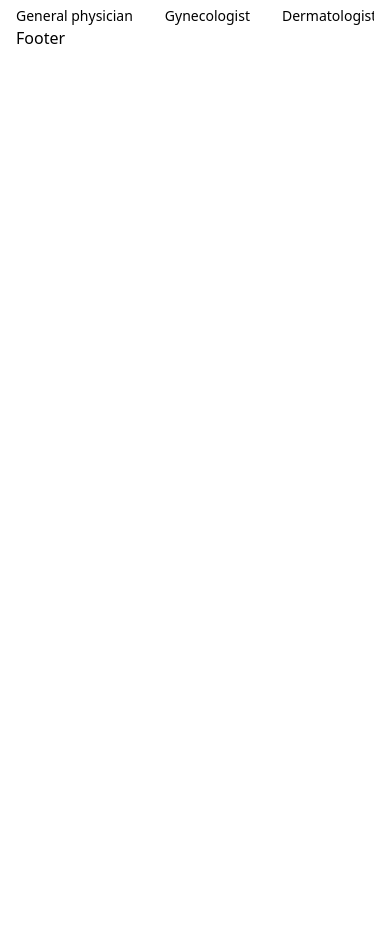
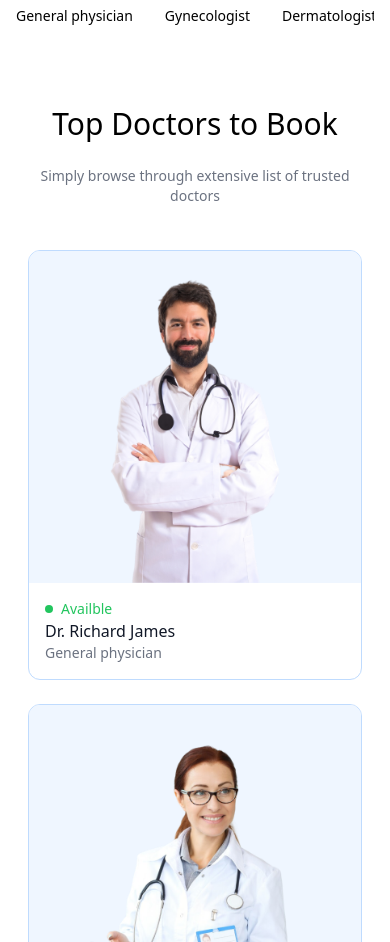
Before and after one commit to AwaisAhmad211/Prescripto, a React (Vite) app in the folder client/: page / in a window 390 px wide. Shown: the part 1058-2000 px from the top of the page. Before the commit the page ends 1108 px from the top, so only its background shows below. Built offline with nearby package versions, Linux system fonts and the light colour scheme.

Commit message:
Top Doctors Section Completed

```diff
--- a/client/index.html
+++ b/client/index.html
@@ -1,5 +1,5 @@
 <!doctype html>
-<html lang="en">
+<html lang="en" class="scroll-smooth">
   <head>
     <meta charset="UTF-8" />
     <link rel="icon" type="image/svg+xml" href="/favicon.png" />
--- a/client/src/App.jsx
+++ b/client/src/App.jsx
@@ -21,9 +21,10 @@ function App() {
         <Route path="/" element={<Home />}></Route>
         <Route path="/contact" element={<Contact/>}></Route>
         <Route path="/doctors" element={<Doctors />}></Route>
+        <Route path="/doctors/:speciality" element={<Doctors />}></Route>
         <Route path="/about" element={<About />}></Route>
         <Route path="/login" element={<Login />}></Route>
-        <Route path="/appointment" element={<Appointment/>}></Route>
+        <Route path="/appointment/:docId" element={<Appointment/>}></Route>
         <Route path="/my-profile" element={<MyProfile/>}></Route>
         <Route path="/my-appointments" element={<MyAppointments/>}></Route>
       </Routes>
--- /dev/null
+++ b/client/src/components/TopDoctors.jsx
@@ -0,0 +1,33 @@
+import React, { useContext } from 'react'
+import { useNavigate } from 'react-router-dom'
+import { AppContext } from '../context/AppContext';
+
+const TopDoctors = () => {
+    const naviagate = useNavigate();
+    const {doctors} = useContext(AppContext)
+  return (
+    <div className='flex flex-col items-center mt-20 gap-6'>
+       <h1 className='text-3xl font-medium'>Top Doctors to Book</h1>
+       <p className='w-88 text-center text-gray-500 text-sm'>Simply browse through extensive list of trusted doctors</p>
+       <div className='w-full grid grid-cols-auto gap-4 pt-5 gap-y-6 px-3 sm:px-0'>
+        {
+            doctors.slice(0,10).map((item,index) => (
+                <div onClick={()=> naviagate(`/appointment/${item._id}`)} className='border border-blue-200 rounded-xl overflow-hidden cursor-pointer hover:translate-y-[-10px] transition-all duration-500' key={index}>
+                    <img className='bg-blue-50' src={item.image} alt="" />
+                    <div className='p-4'>
+                        <div className='flex items-center gap-2 text-sm text-green-500'>
+                            <p className='size-2 rounded-full bg-green-500'></p><p>Availble</p>
+                        </div>
+                        <p className='font-medium text-gray-900'>{item.name}</p>
+                        <p className='text-sm text-gray-500'>{item.speciality}</p>
+                    </div>
+                </div>
+            ))
+        }
+       </div>
+       <button onClick={() =>{ naviagate("/doctors");scrollTo(0,0)}} className='bg-blue-600 text-white text-sm font-medium px-12 py-3 rounded-full mt-10 hover:bg-blue-500 transition-all duration-300'>More</button>
+    </div>
+  )
+}
+
+export default TopDoctors
--- /dev/null
+++ b/client/src/context/AppContext.jsx
@@ -0,0 +1,19 @@
+import { createContext } from "react";
+import { doctors } from "../assets/assets";
+
+export const AppContext = createContext() ;
+
+const AppContextProvider = (props) => {
+
+    const value = {
+        doctors
+    }
+
+    return (
+        <AppContext.Provider value={value}>
+            {props.children}
+        </AppContext.Provider>
+    )
+}
+
+export default AppContextProvider
--- a/client/src/main.jsx
+++ b/client/src/main.jsx
@@ -3,9 +3,12 @@ import { createRoot } from 'react-dom/client'
 import App from './App.jsx'
 import './index.css'
 import {BrowserRouter as Router} from "react-router-dom"
+import AppContextProvider from './context/AppContext.jsx'
 
 createRoot(document.getElementById('root')).render(
   <Router>
+    <AppContextProvider>
     <App />
+    </AppContextProvider>
   </Router>,
 )
--- a/client/src/pages/Appointment.jsx
+++ b/client/src/pages/Appointment.jsx
@@ -3,7 +3,7 @@ import React from 'react'
 const Appointment = () => {
   return (
     <div>
-
+      Appointment
     </div>
   )
 }
--- a/client/src/pages/Home.jsx
+++ b/client/src/pages/Home.jsx
@@ -1,12 +1,14 @@
 import React from 'react'
 import Header from '../components/Header'
 import Speciality from '../components/Speciality'
+import TopDoctors from '../components/TopDoctors'
 
 const Home = () => {
   return (
     <div>
     <Header />
     <Speciality />
+    <TopDoctors />
     </div>
   )
 }
--- a/client/tailwind.config.js
+++ b/client/tailwind.config.js
@@ -8,6 +8,9 @@ export default {
     extend: {
       colors:{
         primary : "#5f6fff"
+      },
+      gridTemplateColumns: {
+        'auto' : 'repeat(auto-fill, minmax(200px,1fr))'
       }
     },
   },
```
